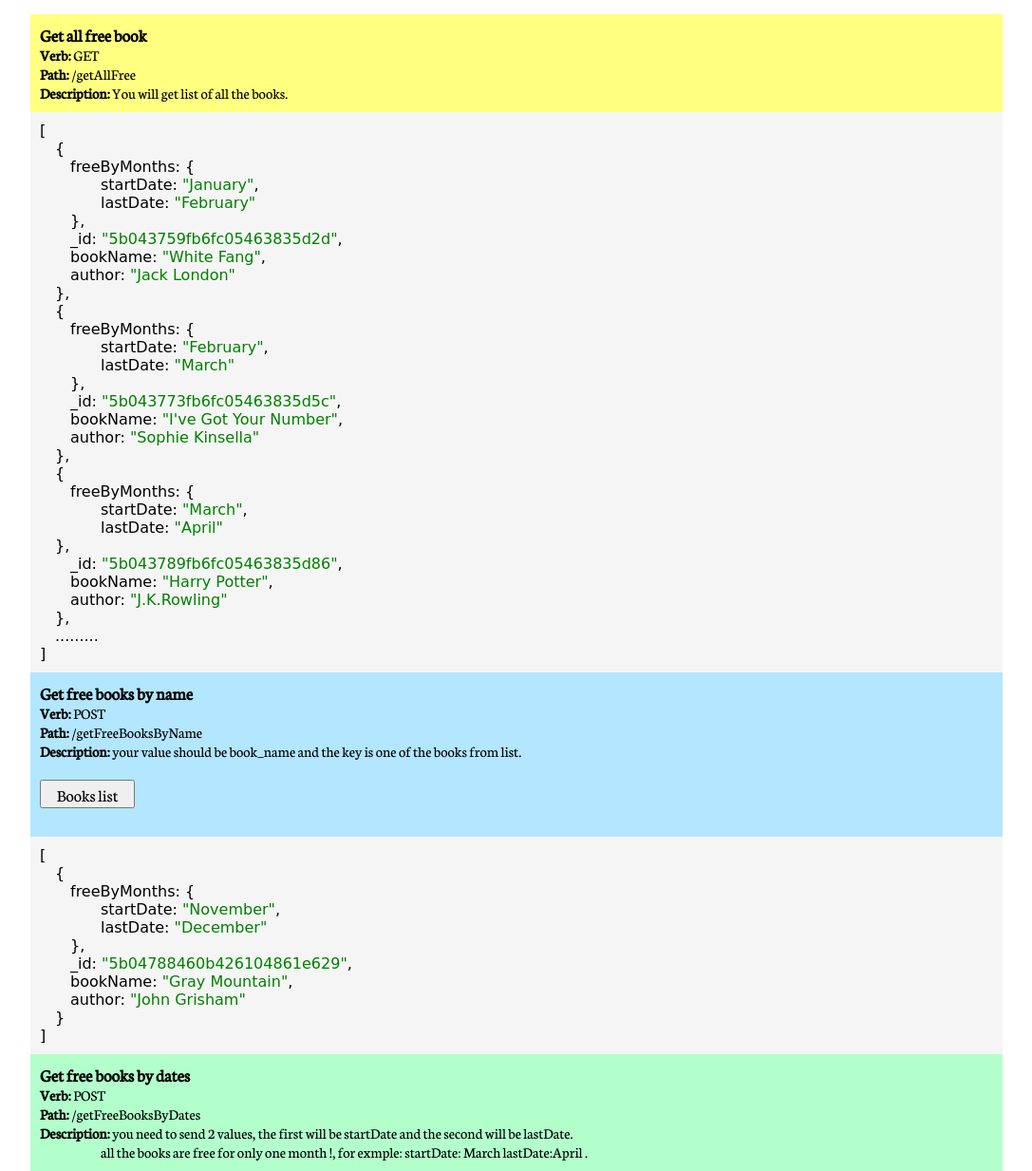
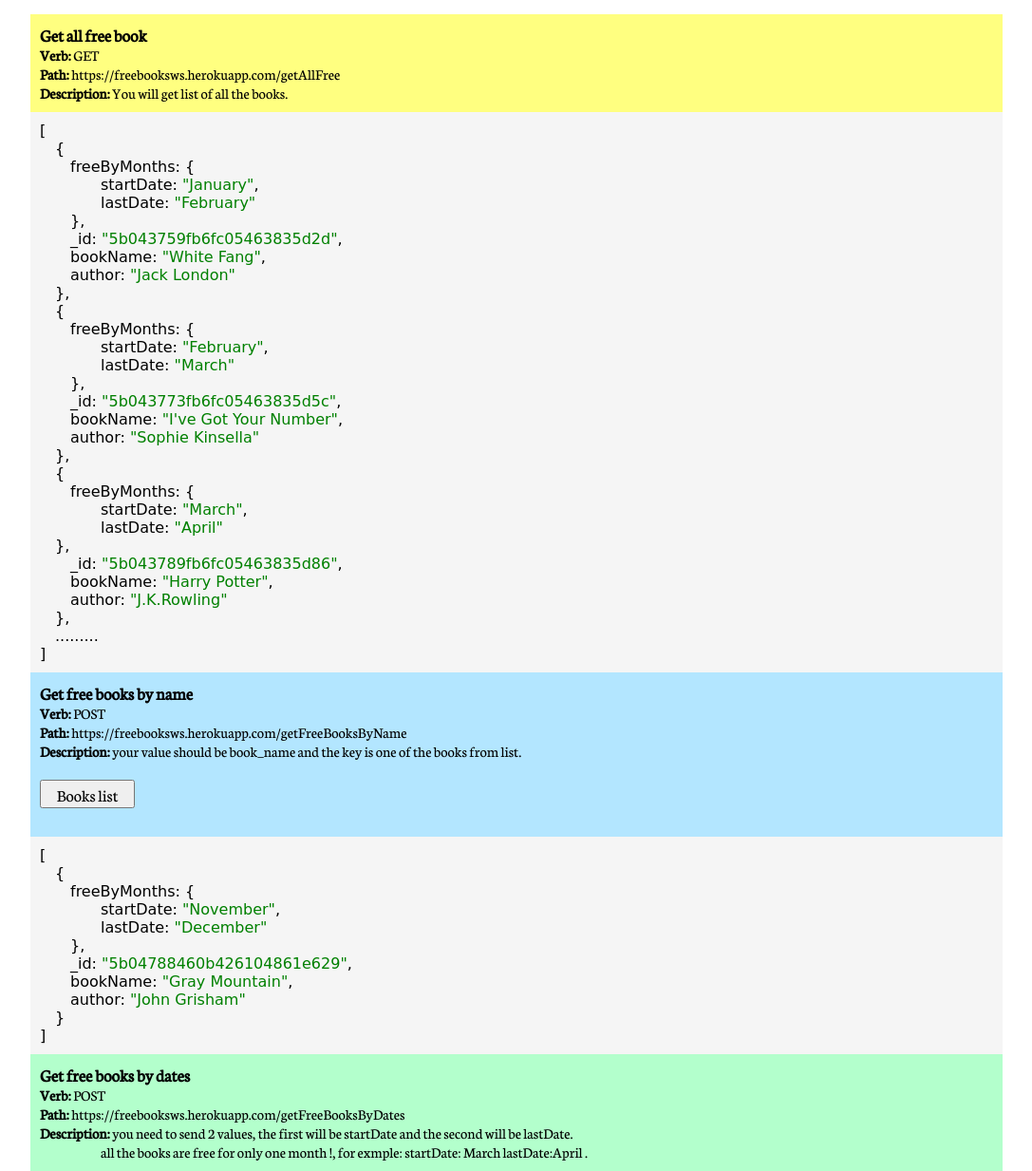
Before and after one commit to roishmueli1/freeBooksWS, a website: page index.html in a window 1280 px wide. Shown: the part 327-1560 px from the top of the page at 95% size, without its empty margins (96-1183 px from the left). Drawn offline with nearby package versions, Linux system fonts and the light colour scheme; files that its build step writes are made by us from their sources; a web font is replaced by a local one.

Commit message:
fix headers

```diff
--- a/index.html
+++ b/index.html
@@ -26,7 +26,8 @@
             <section id="getALL">
                 <h3>Get all free book</h3>
                 <p>Verb:</p><span> GET</span><br>
-                <p>Path:</p><span> /getAllFree</span><br>
+                <p>Path:</p><span> <a href="https://freebooksws.herokuapp.com/getAllFree" target="_blanc">
+				https://freebooksws.herokuapp.com/getAllFree</a></span><br>
                 <p>Description:</p><span> You will get list of all the books.</span>
             </section>
             <article>
@@ -66,7 +67,8 @@
             <section id="byName">
                 <h3>Get free books by name</h3>
                 <p>Verb:</p><span> POST</span><br>
-                <p>Path:</p><span> /getFreeBooksByName </span><br>
+                <p>Path:</p><span> <a href="https://freebooksws.herokuapp.com/getFreeBooksByName" target="_blanc">
+				https://freebooksws.herokuapp.com/getFreeBooksByName</a> </span><br>
                 <p>Description:</p><span> your value should be book_name and the key is one of the books from list.<br></span><br>
                 <button>Books list</button><br><br>
                 <div id="bookList"><h3>Books name list:</h3><br>
@@ -106,7 +108,8 @@
             <section id="byDate">
                 <h3>Get free books by dates</h3>
                 <p>Verb:</p><span> POST</span><br>
-                <p>Path:</p><span> /getFreeBooksByDates </span><br>
+                <p>Path:</p><span><a href="https://freebooksws.herokuapp.com/getFreeBooksByDates" target="_blanc">
+				https://freebooksws.herokuapp.com/getFreeBooksByDates</a> </span><br>
                 <p>Description:</p><span> you need to send 2 values, the first will be startDate and the second will be lastDate.<br>
                         &emsp;&emsp;&emsp;&emsp;all the books are free for only one month !, for exmple: startDate: March lastDate:April .</span>
             </section>
```
